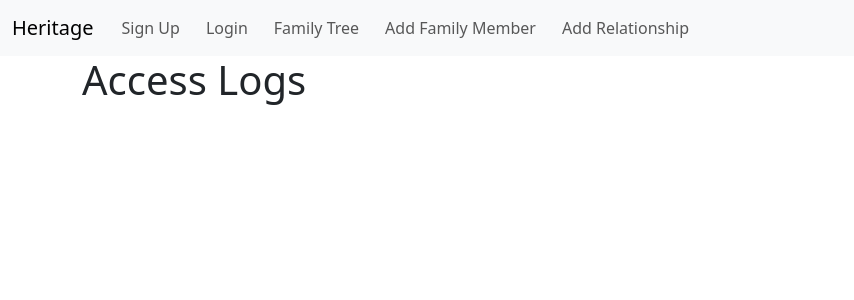
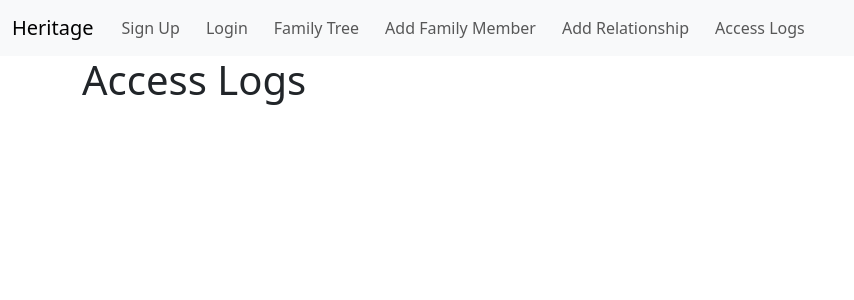
Before and after one commit to HarshalNallapareddy/heritage-project, a Flask app: page /accesslogs in a window 1280 px wide. Shown: the top 300 px of the page, without its empty margins (0-854 px from the left). Run offline with Flask 3, Linux system fonts and the light colour scheme; data that the repository does not hold is empty.

Commit message:
added access logs to nav bar

```diff
--- a/flask_routes.py
+++ b/flask_routes.py
@@ -69,7 +69,7 @@ def add_family_relationship_page():
     return render_template('add_relationship.html')
 
 @app.route('/accesslogs')
-def access_logs_page():
+def accesslogs():
     return render_template('accesslogs.html')
 
 
@@ -214,6 +214,9 @@ def add_family_member():
     add_access_log(session["userID"], "add-family-member", "Family member " + str(member_sanitized.fullname) + " added")
     return jsonify({"message": "Family member added successfully"})
 
+# session = {
+#     "userID": 3
+# }
 
 @app.route("/getaccesslogs", methods=["GET"])
 def get_access_logs():
--- a/templates/base.html
+++ b/templates/base.html
@@ -39,6 +39,8 @@
                     <li class="nav-item">
                         <a class="nav-link" href="{{url_for('add_family_relationship_page')}}">Add Relationship</a>
                     </li>
+                    <li class="nav-item">
+                        <a class="nav-link" href="{{url_for('accesslogs')}}">Access Logs</a>
                 </ul>
             </div>
         </div>
```
